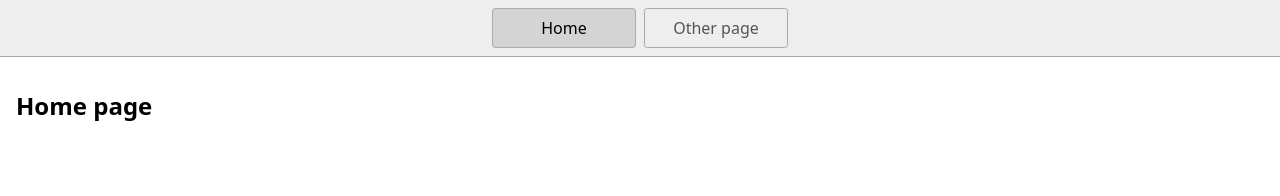
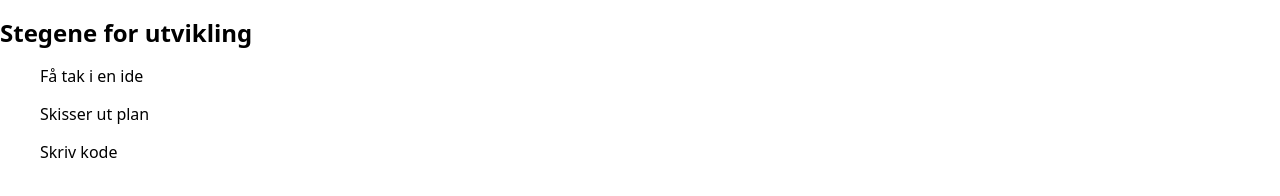
Before and after one commit to EvyBettina/Kodeloftet10-prosedyreutvikling, a website: page index.html in a window 1280 px wide. Drawn offline with Linux system fonts and the light colour scheme.

Commit message:
Lagt til ol

```diff
--- a/index.html
+++ b/index.html
@@ -12,12 +12,11 @@
     <script type="module" src="script.js"></script>
   </head>
   <body>
-    <nav>
-      <a href="/" aria-current="page">Home</a>
-      <a href="/page2.html">Other page</a>
-    </nav>
-    <main>
-      <h1>Home page</h1>
-    </main>
+   <h1>Stegene for utvikling</h1>
+   <ol>Få tak i en ide</ol>
+   <ol>Skisser ut plan</ol>
+   <ol>Skriv kode</ol>
+
+
   </body>
 </html>
```
Also changed, not shown: 1 other file.
